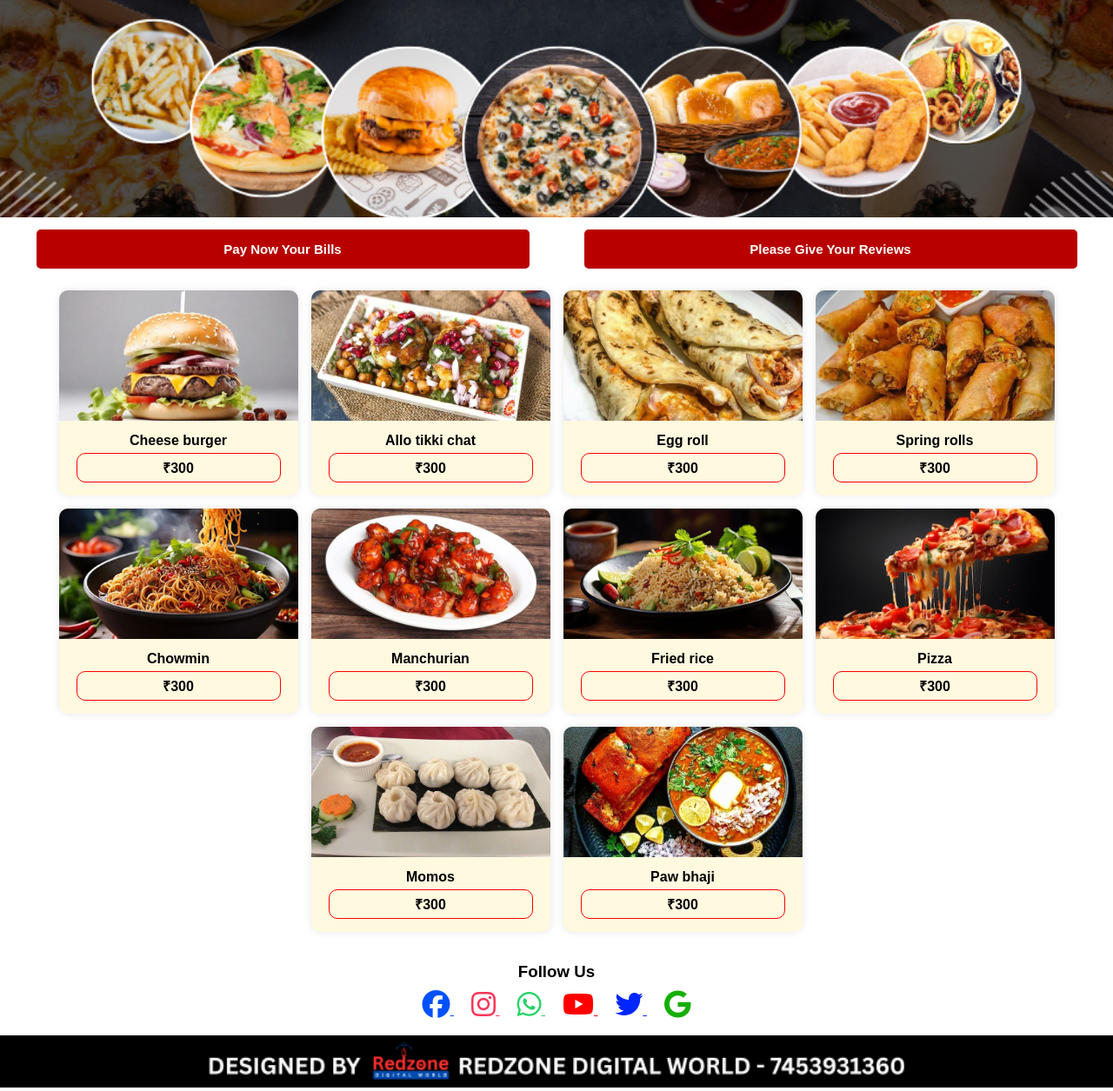
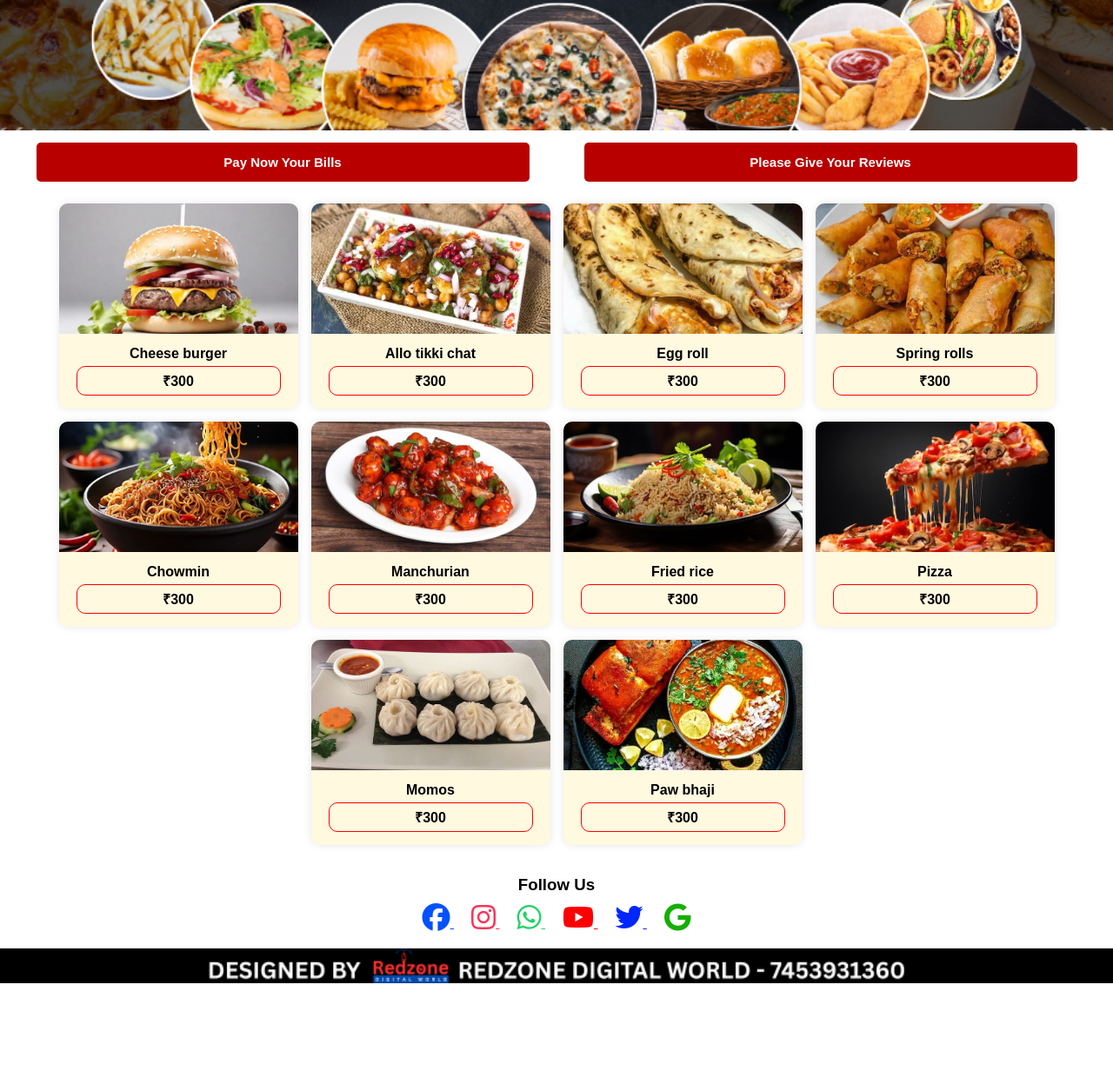
Before and after one commit to manojnarawariya/devendrafastfood, a plain HTML site: page index.html in a window 1280 px wide. Shown: the whole page at 87% size. After the commit the page ends 1135 px from the top, so only its background shows below. Drawn offline with Linux system fonts and the light colour scheme.

Commit message:
index.html
size change

```diff
--- a/index.html
+++ b/index.html
@@ -20,7 +20,7 @@
 
         header img {
             width: 100%;
-            height: 250px;
+            height: 150px;
             object-fit: cover;
         }
 
@@ -96,7 +96,7 @@
         }
            .redzone img {
             width: 100%;
-            height: 60px;
+            height: 40px;
             object-fit: cover;
         }
     </style>
```
